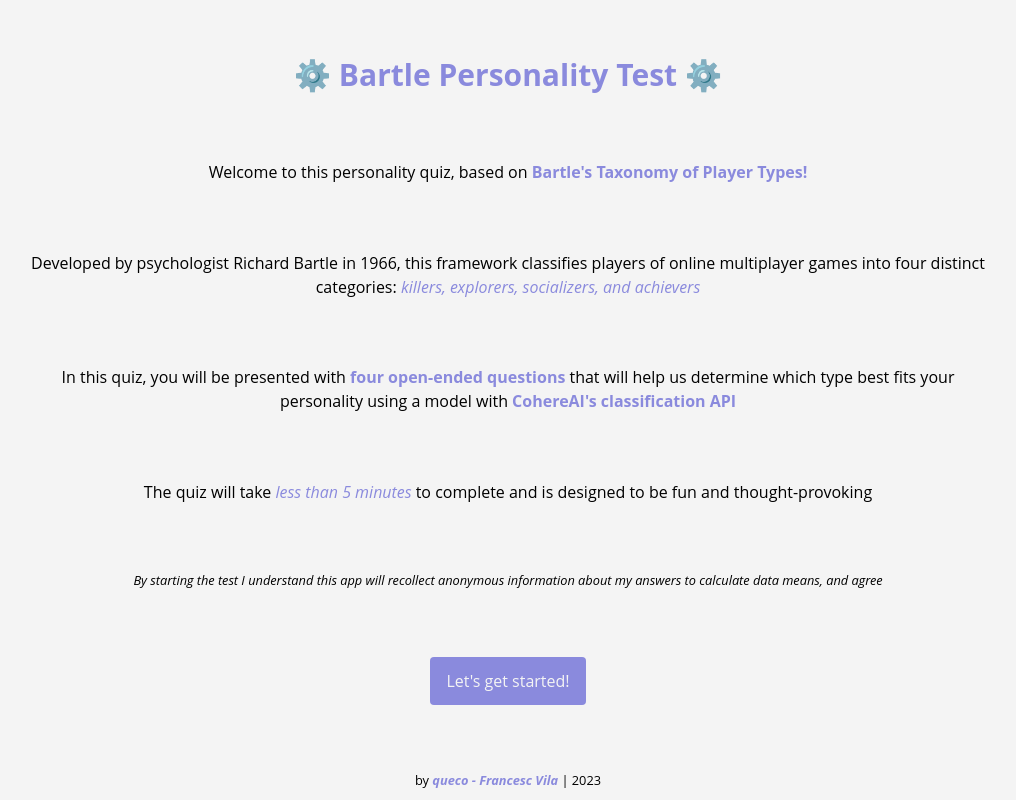
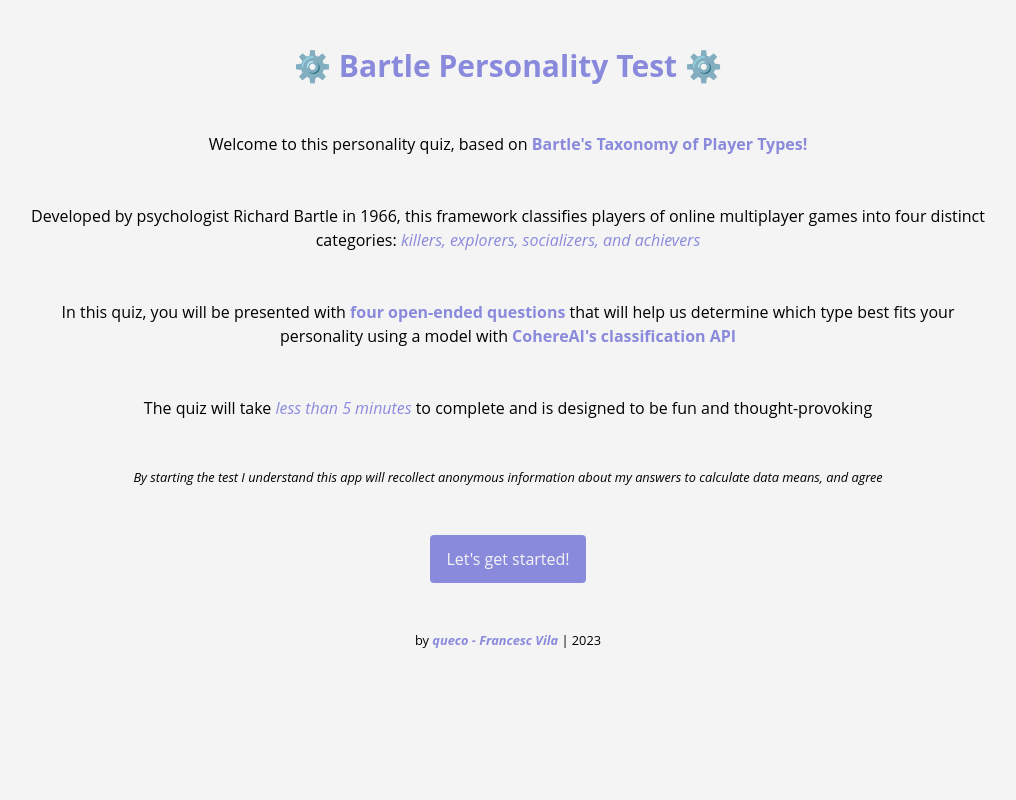
Before and after one commit to quecot/bartle-test, a React (Vite) app: page / in a window 1280 px wide. Shown: the whole page, without its empty margins (132-1148 px from the left). Built offline with nearby package versions, Linux system fonts and the light colour scheme.

Commit message:
fix: presentation view bg

```diff
--- a/src/components/presentation.tsx
+++ b/src/components/presentation.tsx
@@ -5,7 +5,7 @@ interface Props {
 }
 
 const Presentation: React.FC<Props> = ({ setQuizzStatus }) => (
-  <div className="w-screen h-screen min-w-[100%] min-h-[100%] bg-neutral flex flex-col">
+  <div className="w-full h-full min-w-[100vw] min-h-[100vh] bg-neutral flex flex-col">
     <div className="flex flex-col items-center h-full w-full justify-around gap-12 px-8">
       <h1 className="pt-12 font-bold text-3xl whitespace-nowrap text-emphasis-blue">⚙️ Bartle Personality Test ⚙️</h1>
       <p className="max-w-[60rem] text-center">
```
